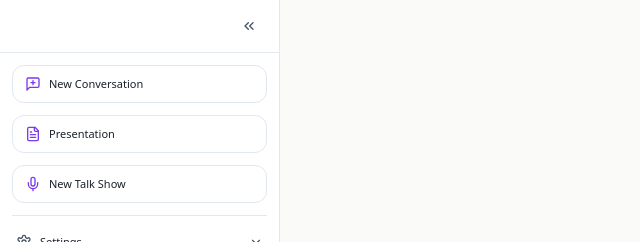
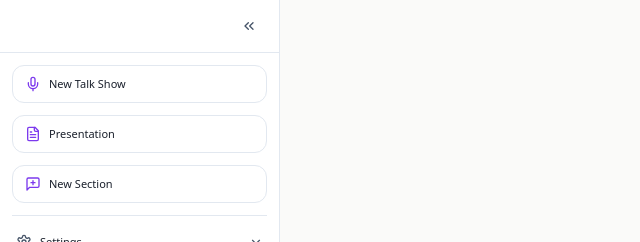
Before and after one commit to weisenchen/digital-human-adk, a Next.js app in the folder frontend/: page /components/CyborgSidebar/CyborgSidebar.component in a window 1280 px wide. Shown: the top 242 px of the page, without its empty margins (0-640 px from the left). Built offline with nearby package versions, Linux system fonts and the light colour scheme.

Commit message:
Reorder sidebar: Talk Show > Presentation > New Section

```diff
--- a/frontend/src/pages/components/CyborgSidebar/CyborgSidebar.component.tsx
+++ b/frontend/src/pages/components/CyborgSidebar/CyborgSidebar.component.tsx
@@ -55,16 +55,16 @@ export default function CyborgSidebar({ onClose }: CyborgSidebarProps) {
       </div>
 
       <div className="flex-1 p-3 space-y-3 flex flex-col">
-        {/* ── New Conversation ── */}
+        {/* ── New Talk Show (1st) ── */}
         <button
-          onClick={handleNewConversation}
+          onClick={handleTalkShow}
           className="w-full flex items-center gap-2 px-3 py-2.5 text-label-sm text-[var(--md-on-surface)] hover:bg-[var(--md-surface-variant)] rounded-[var(--shape-md)] border border-[var(--md-outline)] transition-colors"
         >
-          <MessageSquarePlus className="w-4 h-4 text-[var(--md-tertiary)]" />
-          <span>New Conversation</span>
+          <Mic className="w-4 h-4 text-[var(--md-tertiary)]" />
+          <span>New Talk Show</span>
         </button>
 
-        {/* ── Presentation 演示 ── */}
+        {/* ── Presentation (2nd) ── */}
         <button
           onClick={handleReadScript}
           className="w-full flex items-center gap-2 px-3 py-2.5 text-label-sm text-[var(--md-on-surface)] hover:bg-[var(--md-surface-variant)] rounded-[var(--shape-md)] border border-[var(--md-outline)] transition-colors"
@@ -73,13 +73,13 @@ export default function CyborgSidebar({ onClose }: CyborgSidebarProps) {
           <span>Presentation</span>
         </button>
 
-        {/* ── New Talk Show ── */}
+        {/* ── New Section (3rd) ── */}
         <button
-          onClick={handleTalkShow}
+          onClick={handleNewConversation}
           className="w-full flex items-center gap-2 px-3 py-2.5 text-label-sm text-[var(--md-on-surface)] hover:bg-[var(--md-surface-variant)] rounded-[var(--shape-md)] border border-[var(--md-outline)] transition-colors"
         >
-          <Mic className="w-4 h-4 text-[var(--md-tertiary)]" />
-          <span>New Talk Show</span>
+          <MessageSquarePlus className="w-4 h-4 text-[var(--md-tertiary)]" />
+          <span>New Section</span>
         </button>
 
         {/* ── Settings (collapsible) ── */}
```
